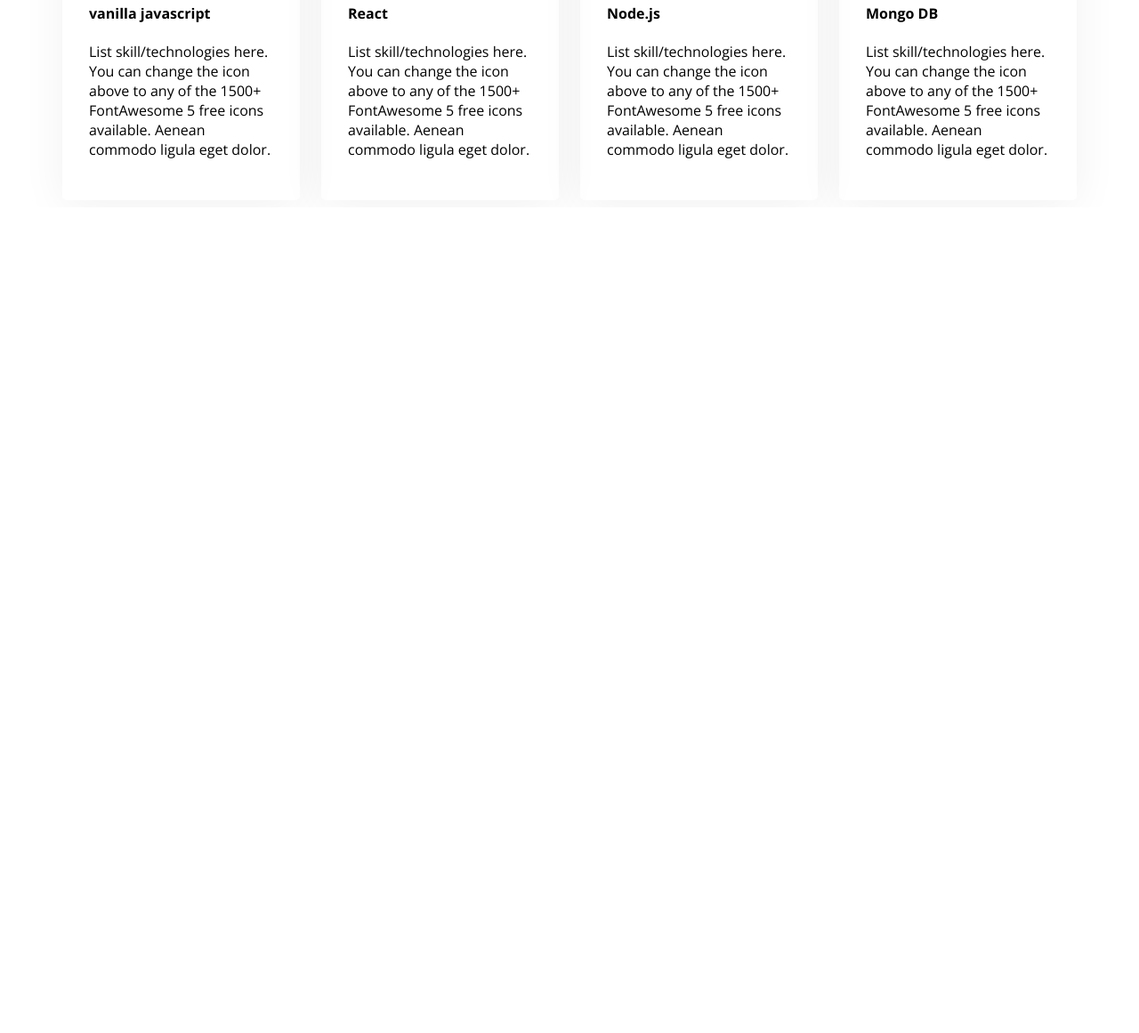
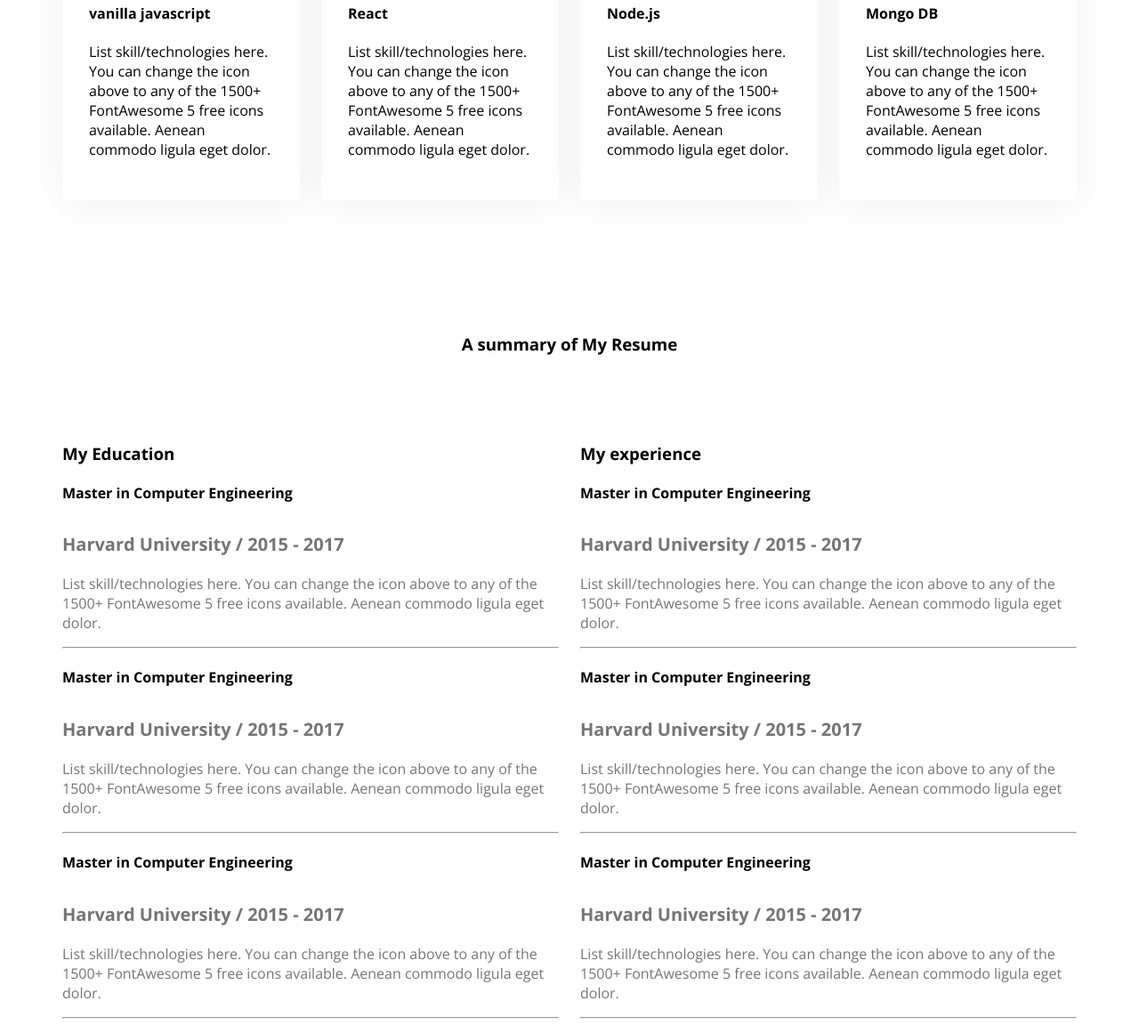
Before and after one commit to sajjaduxdev/first-dev-portfolio, a plain HTML site: page index.html in a window 1280 px wide. Shown: the part 1762-2923 px from the top of the page at 89% size. Before the commit the page ends 1995 px from the top, so only its background shows below. Drawn offline with nearby package versions, Linux system fonts and the light colour scheme.

Commit message:
added resume sections and styles

```diff
--- a/index.html
+++ b/index.html
@@ -85,6 +85,63 @@
                 <p>List skill/technologies here. You can change the icon above to any of the 1500+ FontAwesome 5 free icons available. Aenean commodo ligula eget dolor.</p>
             </div>
         </div>
+        <section class="resume">
+            <h3 class="resume-title">A summary of My Resume</h3>
+            <div class="resume-container-parrent">
+                <div class="resume-container">
+                <h3>My Education</h3>
+                <div class="resume-column">
+                    <div class="resume-experience">
+                        <h4 class="experience-title">Master in Computer Engineering</h4>
+                        <h5 class="resume-experience-subtitle">Harvard University / 2015 - 2017</h5>
+                        <p class="resume-experiecne-description">List skill/technologies here. You can change the icon above
+                        to any of the 1500+ FontAwesome 5 free icons available. Aenean commodo ligula eget dolor.</p>
+                    </div>
+                    <hr>
+                    <div class="resume-experience">
+                        <h4 class="experience-title">Master in Computer Engineering</h4>
+                        <h5 class="resume-experience-subtitle">Harvard University / 2015 - 2017</h5>
+                        <p class="resume-experiecne-description">List skill/technologies here. You can change the icon above
+                        to any of the 1500+ FontAwesome 5 free icons available. Aenean commodo ligula eget dolor.</p>
+                    </div>
+                    <hr>
+                    <div class="resume-experience">
+                        <h4 class="experience-title">Master in Computer Engineering</h4>
+                        <h5 class="resume-experience-subtitle">Harvard University / 2015 - 2017</h5>
+                        <p class="resume-experiecne-description">List skill/technologies here. You can change the icon above
+                        to any of the 1500+ FontAwesome 5 free icons available. Aenean commodo ligula eget dolor.</p>
+                    </div>
+                    <hr>
+                </div>
+            </div>
+            <div class="resume-container">
+                <h3>My experience</h3>
+                <div class="resume-column">
+                    <div class="resume-experience">
+                        <h4 class="experience-title">Master in Computer Engineering</h4>
+                        <h5 class="resume-experience-subtitle">Harvard University / 2015 - 2017</h5>
+                        <p class="resume-experiecne-description">List skill/technologies here. You can change the icon above
+                        to any of the 1500+ FontAwesome 5 free icons available. Aenean commodo ligula eget dolor.</p>
+                    </div>
+                    <hr>
+                    <div class="resume-experience">
+                        <h4 class="experience-title">Master in Computer Engineering</h4>
+                        <h5 class="resume-experience-subtitle">Harvard University / 2015 - 2017</h5>
+                        <p class="resume-experiecne-description">List skill/technologies here. You can change the icon above
+                        to any of the 1500+ FontAwesome 5 free icons available. Aenean commodo ligula eget dolor.</p>
+                    </div>
+                    <hr>
+                    <div class="resume-experience">
+                        <h4 class="experience-title">Master in Computer Engineering</h4>
+                        <h5 class="resume-experience-subtitle">Harvard University / 2015 - 2017</h5>
+                        <p class="resume-experiecne-description">List skill/technologies here. You can change the icon above
+                        to any of the 1500+ FontAwesome 5 free icons available. Aenean commodo ligula eget dolor.</p>
+                    </div>
+                    <hr>
+                </div>
+                </div>
+            </div>
+        </section>
     </main>
     <footer>
 
--- a/styles/style.css
+++ b/styles/style.css
@@ -123,3 +123,25 @@ main{
     border-radius: 5px;
     text-align: left;
 }
+.resume{
+    text-align: left;
+    padding-top: 130px;
+}
+.resume-title{
+    text-align: center;
+    padding-bottom: 60px;
+}
+.resume-container-parrent{
+    display: flex;
+    gap: 24px;
+
+}
+.resume-experiecne-description{
+    color: #757575;
+}
+.resume-experience-subtitle{
+    color: #757575;
+    font-size: 20px;
+    font-weight: 600px;
+    margin-bottom: 20px;
+}
```
